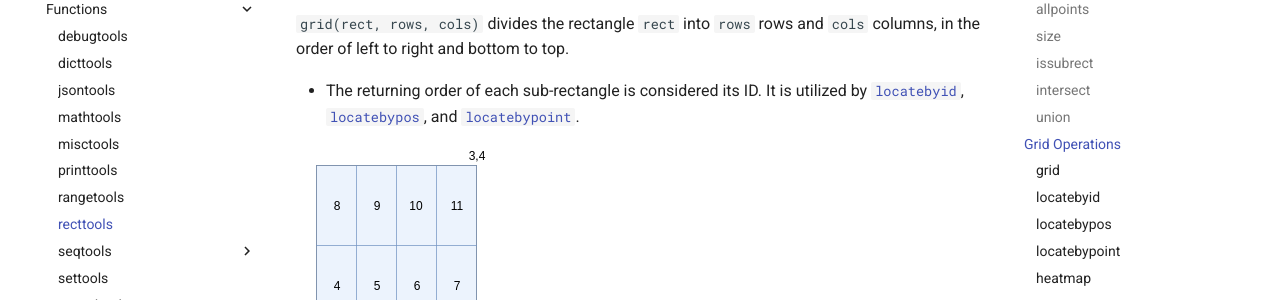
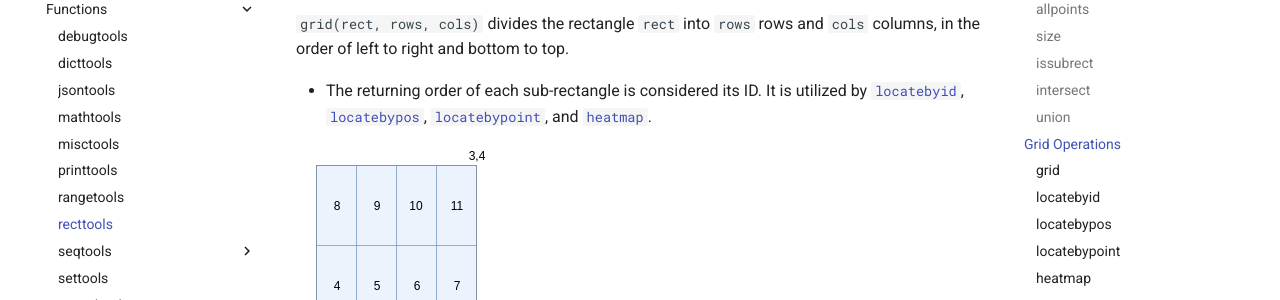
Before and after one commit to chuanconggao/extratools, an MkDocs documentation site: the page built from docs/functions/recttools.md, in a window 1280 px wide and 900 px high, scrolled down 4178 px. Shown: the part 153-453 px from the top of the window. Built offline with MkDocs 1.6.1 and Material for MkDocs 9.7.7, drawn with Linux system fonts in a browser that asks for light colours; comment, search, counter and statistics services are not loaded; old or Windows-style settings are respelled for this version of MkDocs.

Commit message:
Tweak docs

```diff
--- a/docs/functions/recttools.md
+++ b/docs/functions/recttools.md
@@ -139,7 +139,7 @@ Tools for operating on grid.
 
 `grid(rect, rows, cols)` divides the rectangle `rect` into `rows` rows and `cols` columns, in the order of left to right and bottom to top.
 
-- The returning order of each sub-rectangle is considered its ID. It is utilized by [`locatebyid`](#locatebyid), [`locatebypos`](#locatebypos), and [`locatebypoint`](#locatebypoint).
+- The returning order of each sub-rectangle is considered its ID. It is utilized by [`locatebyid`](#locatebyid), [`locatebypos`](#locatebypos), [`locatebypoint`](#locatebypoint), and [`heatmap`](#heatmap).
 
 ![`grid`](recttools/grid.svg)
 
```
Also changed, not shown: docs/index.md (+1 -1 lines).
